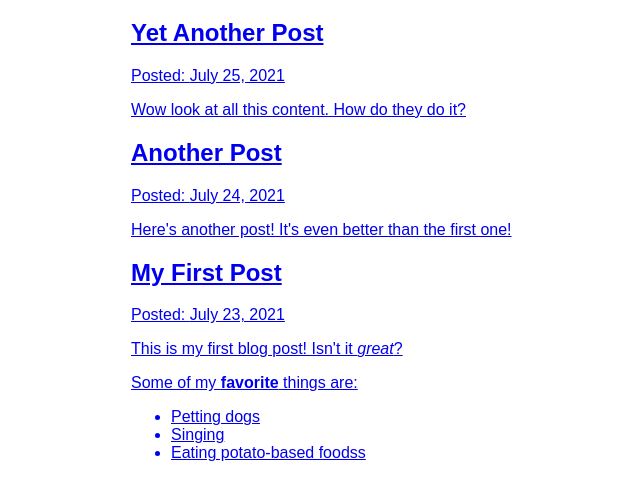
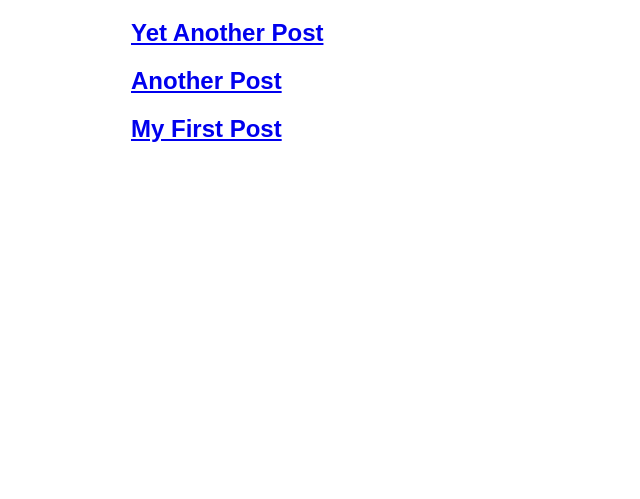
Before and after one commit to leochoo/my-gatsby-site, a Gatsby site: page /blog in a window 1280 px wide. Shown: the part 165-664 px from the top of the page, without its empty margins (259-899 px from the left). Built offline with nearby package versions, Linux system fonts and the light colour scheme; Gatsby itself is replaced by a stand-in of ours.

Commit message:
tried my best to add. asked on discord

```diff
--- a/gatsby-node.js
+++ b/gatsby-node.js
@@ -8,6 +8,7 @@ exports.onCreateNode = ({ node, getNode, actions }) => {
   const { createNodeField } = actions;
   if (node.internal.type === `Mdx`) {
     const slug = createFilePath({ node, getNode, basePath: `blog` });
+    console.log("slug created", slug);
     createNodeField({
       node,
       name: `slug`,
@@ -15,6 +16,7 @@ exports.onCreateNode = ({ node, getNode, actions }) => {
     });
   }
 };
+
 exports.createPages = async ({ graphql, actions }) => {
   const { createPage } = actions;
   const result = await graphql(`
--- a/src/pages/blog.js
+++ b/src/pages/blog.js
@@ -1,21 +1,16 @@
 import React from "react";
 import Layout from "../components/layout";
 import { Link, graphql } from "gatsby";
-import {MDXRenderer} from 'gatsby-plugin-mdx'
 
 const BlogPage = ({ data }) => {
   return (
     <Layout pageTitle="My Blog Posts">
       {data.allMdx.nodes.map((node) => (
-        <Link to={node.slug}>
-          <article key={node.id}>
+        <article key={node.id}>
+            <Link to={node.slug}>
             <h2>{node.frontmatter.title}</h2>
-            <p>Posted: {node.frontmatter.date}</p>
-            <MDXRenderer>
-              {node.body}
-            </MDXRenderer>
-          </article>
-        </Link>
+            </Link>
+        </article>
       ))}
     </Layout>
   );
```
Also changed, not shown: src/templates/blog-post.js (+6 -2 lines).
